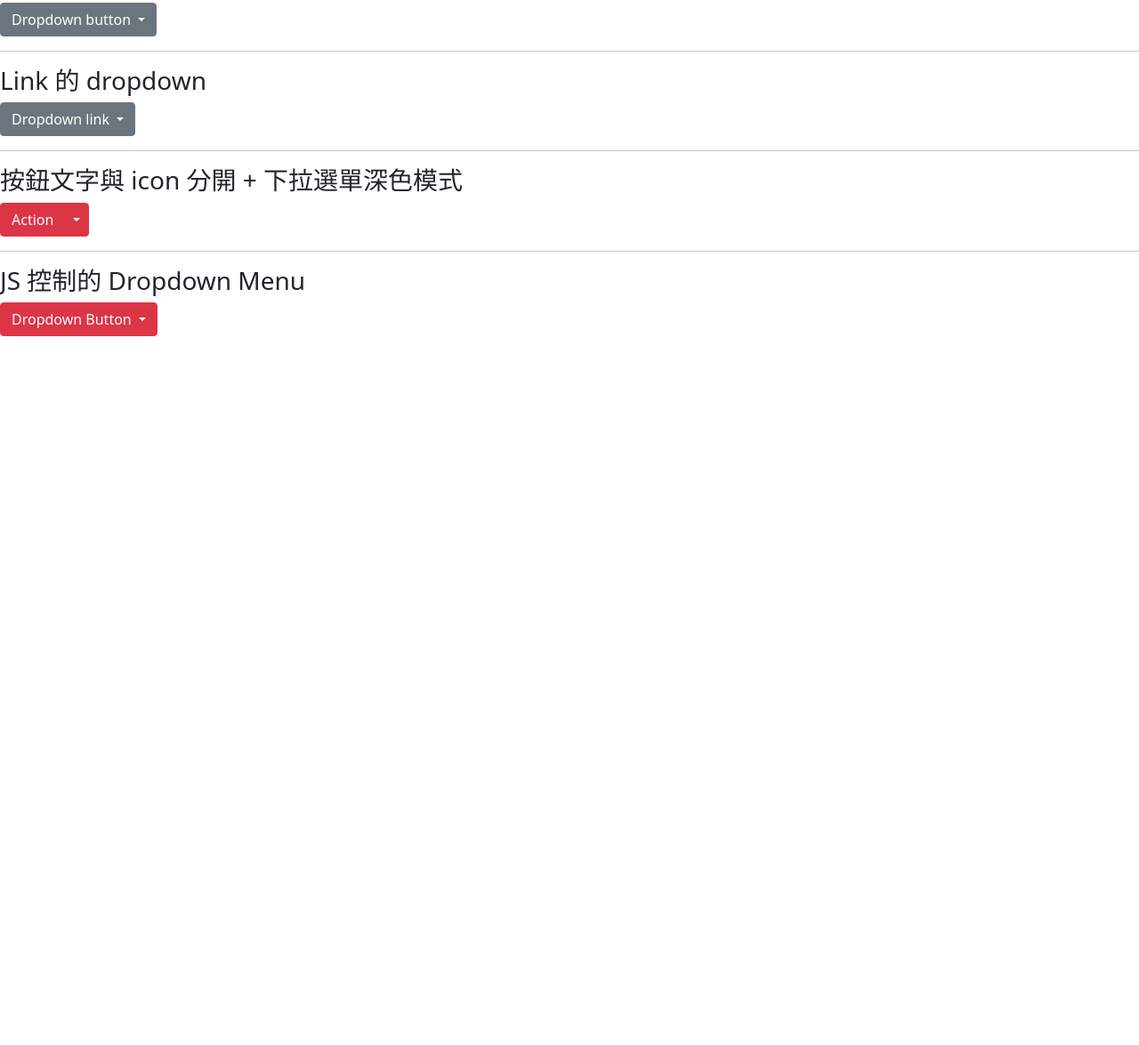
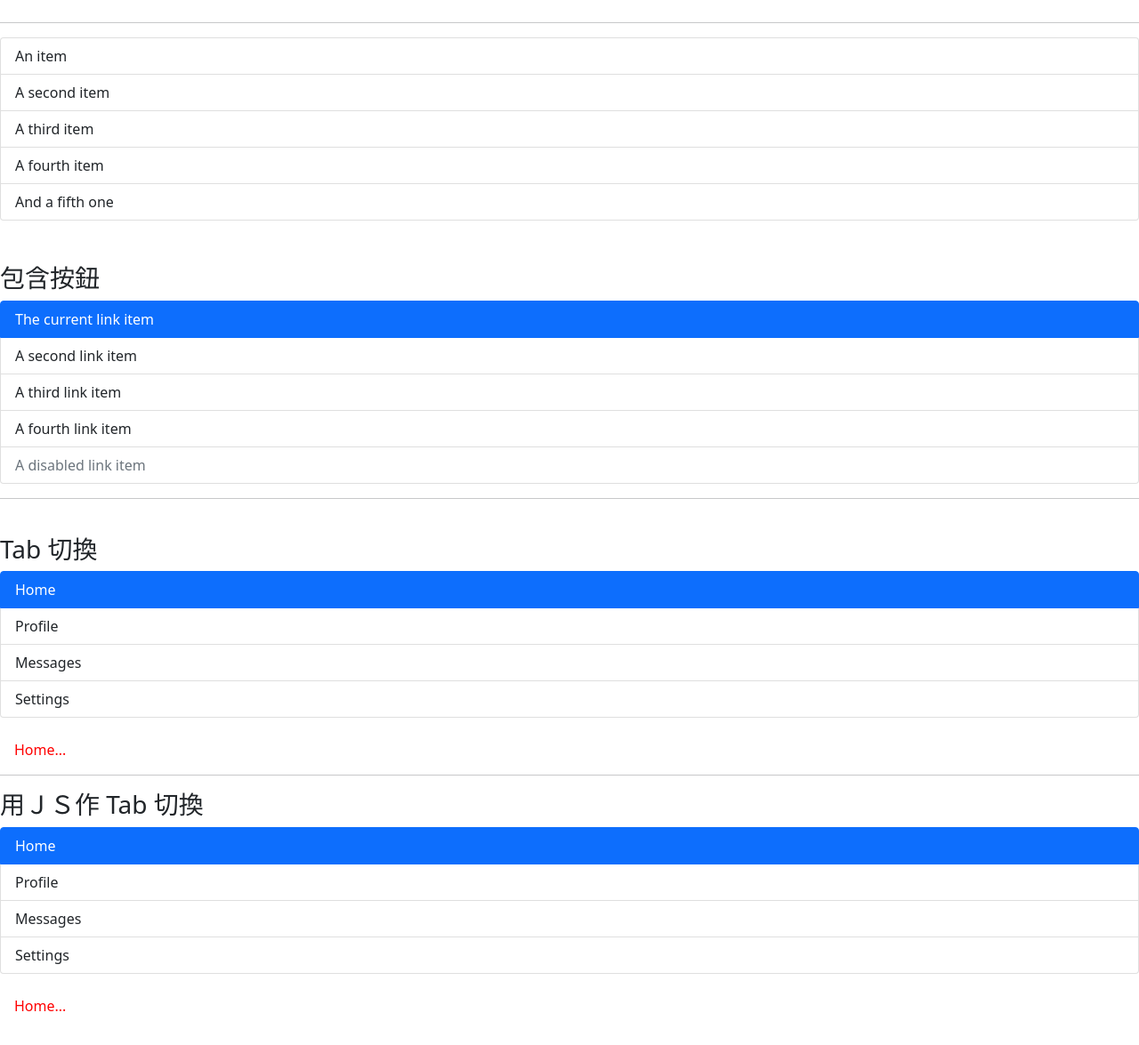
Before and after one commit to boycany/sass-practice-webpack, a website built with webpack: page src/index.html in a window 1280 px wide. Shown: the part 39-1214 px from the top of the page at 89% size. Before the commit the page ends 800 px from the top, so only its background shows below. Built offline with nearby package versions, Linux system fonts and the light colour scheme.

Commit message:
ch9-9 List done

```diff
--- a/src/index.html
+++ b/src/index.html
@@ -10,80 +10,70 @@
 </head>
 
 <body>
-    <h3>Button 的 dropdown</h3>
-    <div class="dropdown">
-        <button class="btn btn-secondary dropdown-toggle" type="button" id="dropdownMenuButton1"
-            data-bs-toggle="dropdown" aria-expanded="false">
-            Dropdown button
-        </button>
-        <ul class="dropdown-menu" aria-labelledby="dropdownMenuButton1">
-            <li>
-                <h6 class="dropdown-header">HEADER</h6>
-            </li>
-            <li><a class="dropdown-item" href="#">Action</a></li>
-            <li><a class="dropdown-item" href="#">Another action</a></li>
-            <li><a class="dropdown-item" href="#">Something else here</a></li>
-            <li>
-                <hr class="dropdown-divider">
-            </li>
-            <li><a class="dropdown-item" href="#">LINK</a></li>
-        </ul>
+    <h1>9-9 List</h1>
+    <hr>
+    <ul class="list-group">
+        <li class="list-group-item">An item</li>
+        <li class="list-group-item">A second item</li>
+        <li class="list-group-item">A third item</li>
+        <li class="list-group-item">A fourth item</li>
+        <li class="list-group-item">And a fifth one</li>
+    </ul>
+    <br><br>
+    <h3>包含按鈕</h3>
+    <div class="list-group">
+        <a href="#" class="list-group-item list-group-item-action active" aria-current="true">
+            The current link item
+        </a>
+        <a href="#" class="list-group-item list-group-item-action">A second link item</a>
+        <a href="#" class="list-group-item list-group-item-action">A third link item</a>
+        <a href="#" class="list-group-item list-group-item-action">A fourth link item</a>
+        <a class="list-group-item list-group-item-action disabled">A disabled link item</a>
     </div>
     <hr>
-    <h3>Link 的 dropdown</h3>
-    <div class="dropdown">
-        <a class="btn btn-secondary dropdown-toggle" href="#" role="button" id="dropdownMenuLink"
-            data-bs-toggle="dropdown" aria-expanded="false">
-            Dropdown link
-        </a>
-
-        <ul class="dropdown-menu" aria-labelledby="dropdownMenuLink">
-            <li><a class="dropdown-item active" href="#">Action</a></li>
-            <li><a class="dropdown-item disabled" href="#">Another action</a></li>
-            <li><a class="dropdown-item" href="#">Something else here</a></li>
-            <li><button class="dropdown-item">BTN</button></li>
-        </ul>
+    <br>
+    <h3>Tab 切換</h3>
+    <div role="tabpanel">
+        <!-- List group -->
+        <div class="list-group" id="myList" role="tablist">
+            <a class="list-group-item list-group-item-action active" data-bs-toggle="list" href="#home"
+                role="tab">Home</a>
+            <a class="list-group-item list-group-item-action" data-bs-toggle="list" href="#profile"
+                role="tab">Profile</a>
+            <a class="list-group-item list-group-item-action" data-bs-toggle="list" href="#messages"
+                role="tab">Messages</a>
+            <a class="list-group-item list-group-item-action" data-bs-toggle="list" href="#settings"
+                role="tab">Settings</a>
+        </div>
+        <br>
+        <!-- Tab panes -->
+        <div class="tab-content ms-3" style="color: red">
+            <div class="tab-pane active" id="home" role="tabpanel">Home...</div>
+            <div class="tab-pane fade" id="profile" role="tabpanel">Profile...</div>
+            <div class="tab-pane" id="messages" role="tabpanel">Messages...</div>
+            <div class="tab-pane fade" id="settings" role="tabpanel">Settings...</div>
+        </div>
     </div>
     <hr>
-    <h3>按鈕文字與 icon 分開 + 下拉選單深色模式</h3>
-    <!-- Example split danger button -->
-    <div class="btn-group">
-        <button type="button" class="btn btn-danger">Action</button>
-        <button type="button" class="btn btn-danger dropdown-toggle dropdown-toggle-split" data-bs-toggle="dropdown"
-            aria-expanded="false">
-            <span class="visually-hidden">Toggle Dropdown</span>
-        </button>
-        <!-- 加一個 class: dropdown-menu-dark 變成深色模式 -->
-        <ul class="dropdown-menu dropdown-menu-dark">
-            <li><a class="dropdown-item" href="#">Action</a></li>
-            <li><a class="dropdown-item" href="#">Another action</a></li>
-            <li><a class="dropdown-item" href="#">Something else here</a></li>
-            <li>
-                <hr class="dropdown-divider">
-            </li>
-            <li><a class="dropdown-item" href="#">Separated link</a></li>
-        </ul>
+    <h3>用ＪＳ作 Tab 切換</h3>
+    <div role="tabpanel">
+        <!-- List group -->
+        <div class="list-group" id="myTab">
+            <a class="list-group-item list-group-item-action active" href="#myTabHome" role="tab">Home</a>
+            <a class="list-group-item list-group-item-action" href="#myTabProfile" role="tab">Profile</a>
+            <a class="list-group-item list-group-item-action" href="#myTabMessages" role="tab">Messages</a>
+            <a class="list-group-item list-group-item-action" href="#myTabSettings" role="tab">Settings</a>
+        </div>
+        <br>
+        <!-- Tab panes -->
+        <div class="tab-content ms-3" style="color: red">
+            <div class="tab-pane active" id="myTabHome" role="tabpanel">Home...</div>
+            <div class="tab-pane fade" id="myTabProfile" role="tabpanel">Profile...</div>
+            <div class="tab-pane" id="myTabMessages" role="tabpanel">Messages...</div>
+            <div class="tab-pane fade" id="myTabSettings" role="tabpanel">Settings...</div>
+        </div>
     </div>
-    <hr>
-    <h3>JS 控制的 Dropdown Menu</h3>
-    <div class="btn-group">
-        <button class="btn btn-danger dropdown-toggle" id="dropdownBtn" type="button">
-            Dropdown Button
-        </button>
-        <ul class="dropdown-menu">
-            <li>
-                <h6 class="dropdown-header">header</h6>
-            </li>
-            <li><a href="" class="dropdown-item">item</a></li>
-            <li><a href="" class="dropdown-item">item</a></li>
-            <li><a href="" class="dropdown-item">item</a></li>
-            <li><a href="" class="dropdown-item">item</a></li>
-            <li>
-                <hr class="dropdown-divider">
-            </li>
-            <li><a href="" class="dropdown-item">item</a></li>
-        </ul>
-    </div>
+    <br><br>
     <!-- <script src="./index.js"></script> -->
 </body>
 
--- a/src/index.js
+++ b/src/index.js
@@ -1,16 +1,16 @@
 import "./index.scss";
-import Dropdown from "bootstrap/js/dist/dropdown";
+import Tab from "bootstrap/js/dist/tab";
 
-//須 npm i -D @popperjs/core
-function renderDropdown() {
-    const myDropdownBtn = document.getElementById("dropdownBtn");
-    const bsDropdown = new Dropdown(myDropdownBtn, {
-        autoClose: true,
-    });
+function renderTabs() {
+    const triggerTabList = [].slice.call(document.querySelectorAll("#myTab a"));
+    triggerTabList.forEach((triggerEl) => {
+        const tabTrigger = new Tab(triggerEl);
 
-    myDropdownBtn.addEventListener("click", function () {
-        bsDropdown.toggle();
+        triggerEl.addEventListener("click", function (event) {
+            event.preventDefault();
+            tabTrigger.show();
+        });
     });
 }
 
-renderDropdown();
+renderTabs();
```
